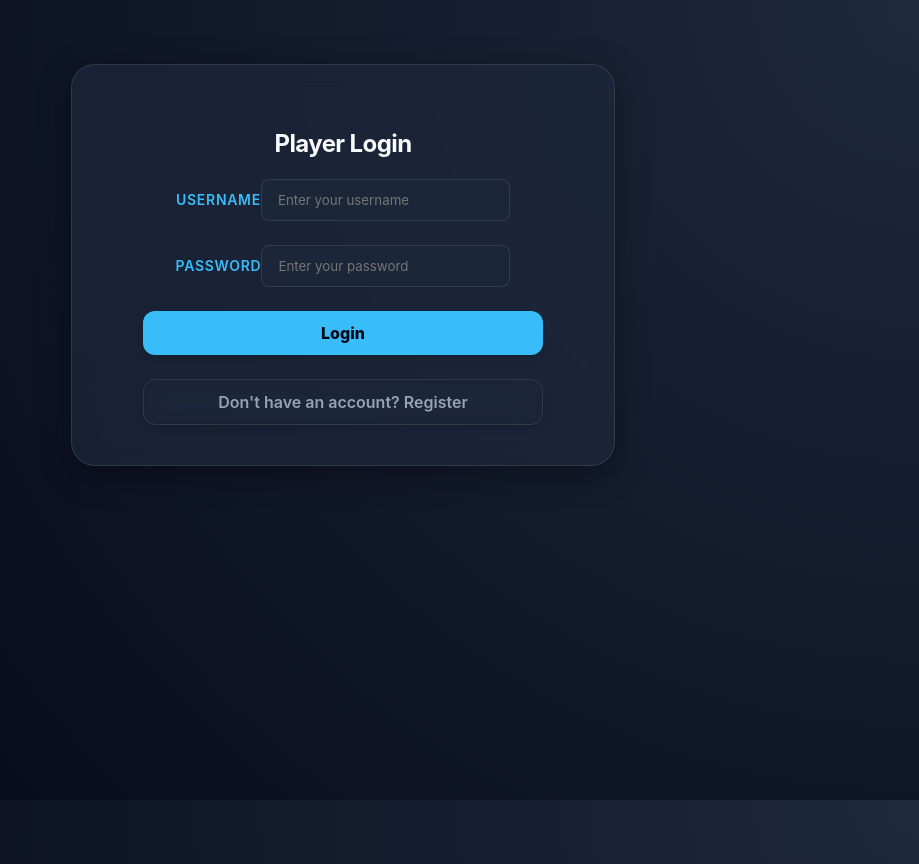
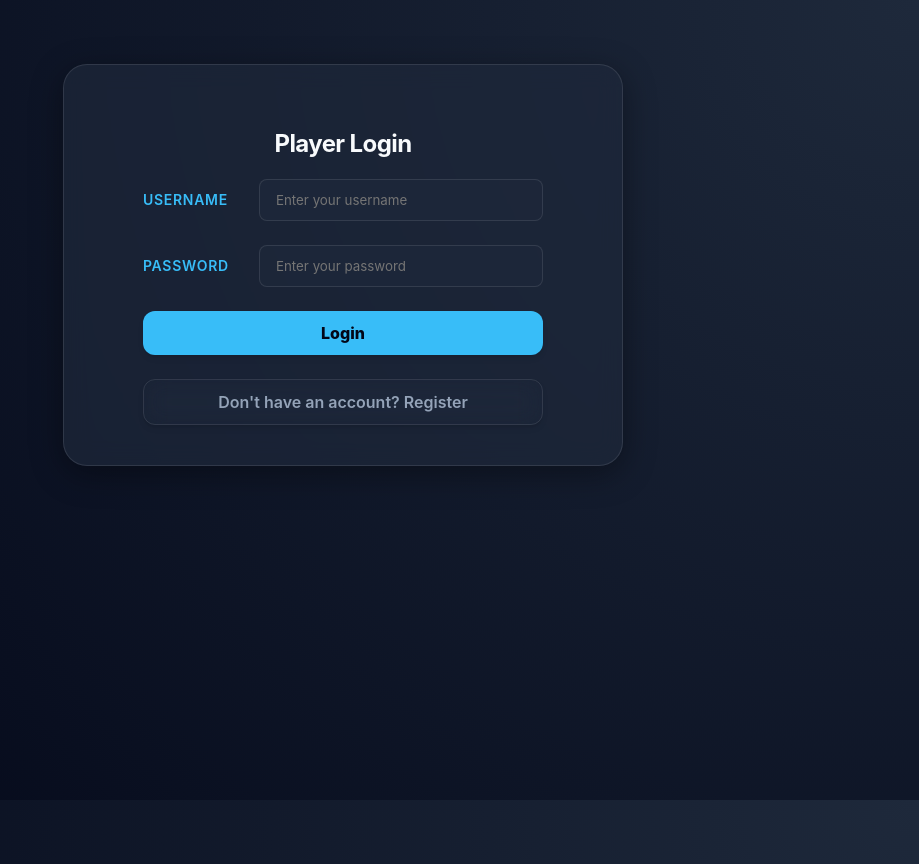
Before and after one commit to Angstromico/NBA-Fantasy-Stats-React-App, a React (Vite) app: page / in a window 1280 px wide. Shown: the whole page, without its empty margins (361-1280 px from the left). Built offline with nearby package versions, Linux system fonts and the light colour scheme.

Commit message:
style(ui): use flex space-between for login and register form labels and inputs

```diff
--- a/src/App.css
+++ b/src/App.css
@@ -242,6 +242,23 @@ header p {
   max-width: 400px;
 }
 
+.form-group {
+  display: flex;
+  justify-content: space-between;
+  align-items: center;
+  gap: 1rem;
+}
+
+.form-group label {
+  margin-bottom: 0;
+  white-space: nowrap;
+}
+
+.form-group input {
+  flex: 1;
+  max-width: 250px;
+}
+
 .StatsDisplay {
   max-width: 1100px;
 }
```
